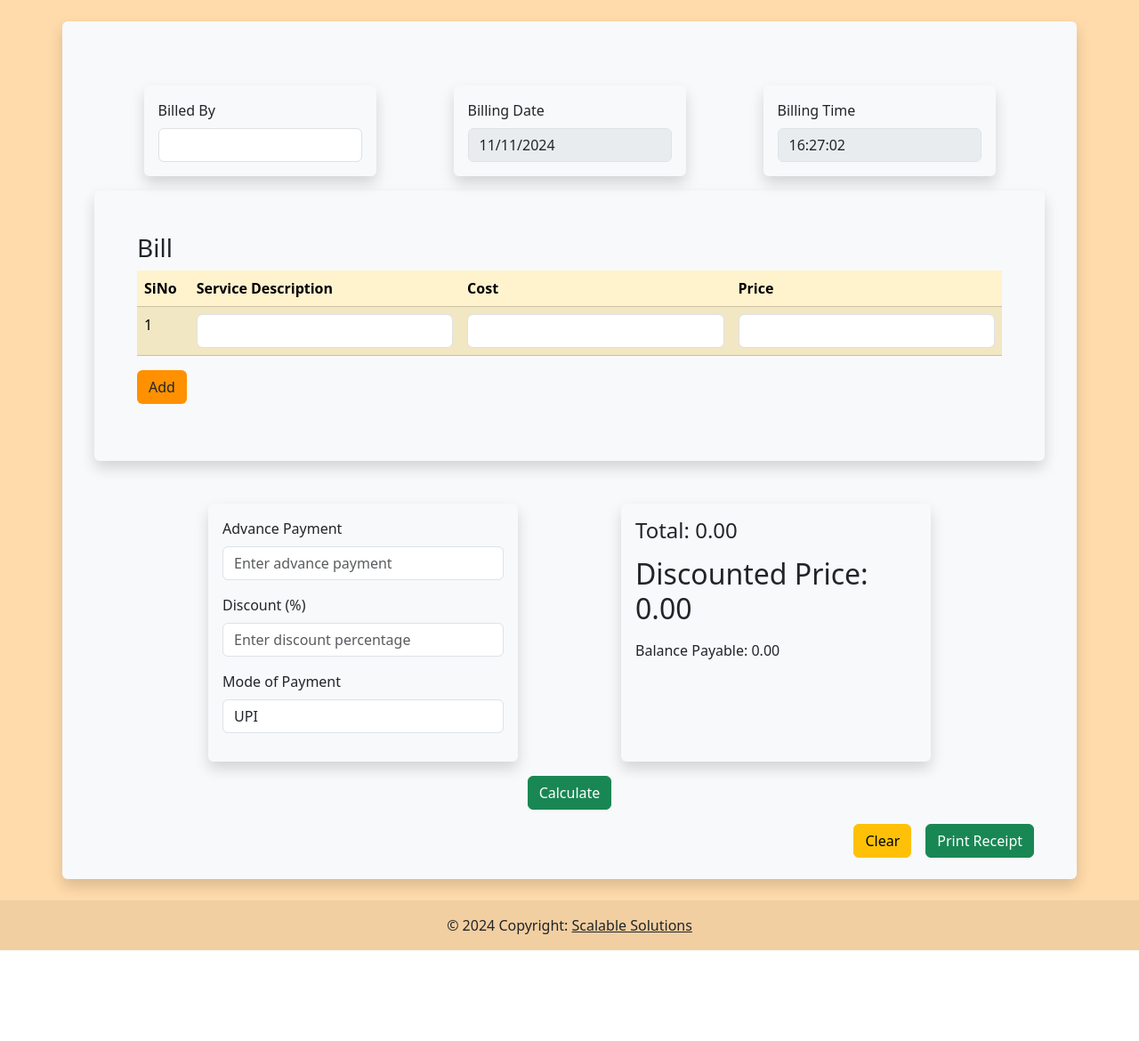
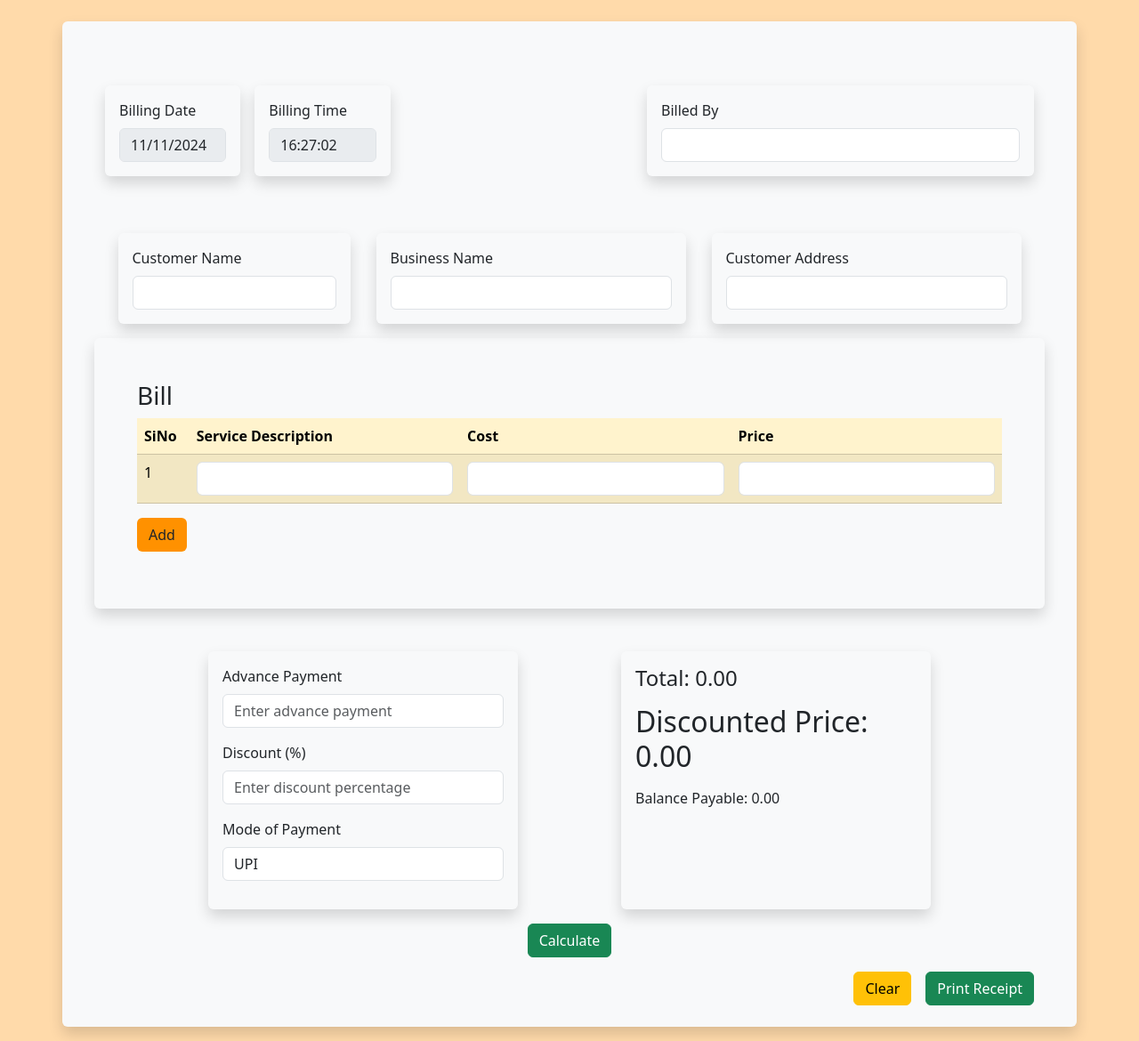
Before and after one commit to 4TechSadiq/Scalable-Billing, a Flask app: page / in a window 1280 px wide. Shown: the part 106-1276 px from the top of the page at 89% size. Before the commit the page ends 1174 px from the top, so only its background shows below. Run offline with Flask 3, Linux system fonts and the light colour scheme.

Commit message:
Enhance billing form with additional fields for date, time, and customer details

```diff
--- a/app.py
+++ b/app.py
@@ -7,7 +7,11 @@ app = Flask(__name__, template_folder='templates')
 def index():
     if request.method == 'POST':
         print(request.form)
-        # return render_template('index.html', data=request.form)
+        billed_date = request.form.get('billed_date')
+        billed_time = request.form.get('billed_time')
+        biller_name = request.form.get('billed_by')
+        invoice_no = request.form.get('invoice_no')
+
     return render_template('index.html')
 if __name__ == '__main__':
     app.run(debug=True)
--- a/templates/index.html
+++ b/templates/index.html
@@ -27,18 +27,34 @@
         <div class="container mt-5">
             <!-- <h1 class="ms-5 mb-4">Scalable Billing System</h1> -->
             <form method='post' action="{{ url_for('index') }}" id="billingForm">
-                <div class="container d-flex justify-content-around flex-wrap">
-                    <div class="col-lg-3 col-sm-4 mb-3 p-3 rounded shadow">
+                <div class="container d-flex mb-5 justify-content-around flex-wrap">
+                    <div class="col-7 d-flex">
+                        <div class="col-lg-3 col-sm-4 mb-3 p-3 shadow rounded">
+                            <label for="" class="form-label">Billing Date</label>
+                            <input type="text" class="form-control" name="billed_date" disabled readonly id="billingDate">
+                        </div>
+                        <div class="col-lg-3 ms-3 col-sm-4 mb-3 p-3 rounded shadow">
+                            <label for="" class="form-label">Billing Time</label>
+                            <input type="text" class="form-control" name="billed_time" disabled readonly id="billingTime">
+                        </div>
+                    </div>
+                    <div class="col-lg-5 col-sm-4 mb-3 p-3 rounded shadow">
                         <label for="" class="form-label">Billed By</label>
                         <input type="text" class="form-control" name="billed_by" id="">
                     </div>
+                </div>
+                <div class="container d-flex justify-content-around flex-wrap">
                     <div class="col-lg-3 col-sm-4 mb-3 p-3 shadow rounded">
-                        <label for="" class="form-label">Billing Date</label>
-                        <input type="text" class="form-control" name="billing_date" disabled readonly id="billingDate">
+                        <label for="" class="form-label">Customer Name</label>
+                        <input type="text" class="form-control" name="billed_date" id="billingDate">
                     </div>
-                    <div class="col-lg-3 col-sm-4 mb-3 p-3 rounded shadow">
-                        <label for="" class="form-label">Billing Time</label>
-                        <input type="text" class="form-control" name="billing_time" disabled readonly id="billingTime">
+                    <div class="col-lg-4 col-sm-4 mb-3 p-3 rounded shadow">
+                        <label for="" class="form-label">Business Name</label>
+                        <input type="text" class="form-control" name="billed_by" id="">
+                    </div>
+                    <div class="col-lg-4 col-sm-4 mb-3 p-3 rounded shadow">
+                        <label for="" class="form-label">Customer Address</label>
+                        <input type="text" class="form-control" name="billed_time" id="billingTime">
                     </div>
                 </div>
                 <div class="container p-5 shadow rounded mb-4 sm-p-0" style="overflow: auto;">
```
Also changed, not shown: invoice.py (+8 -2 lines).
